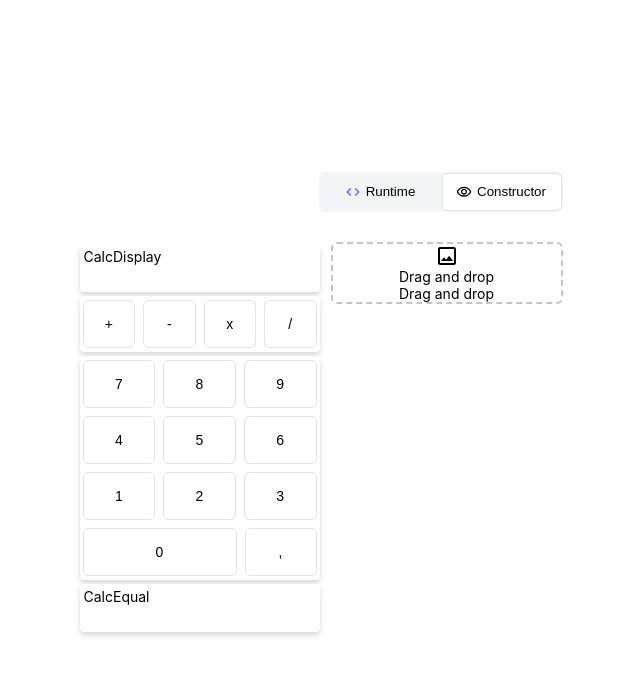
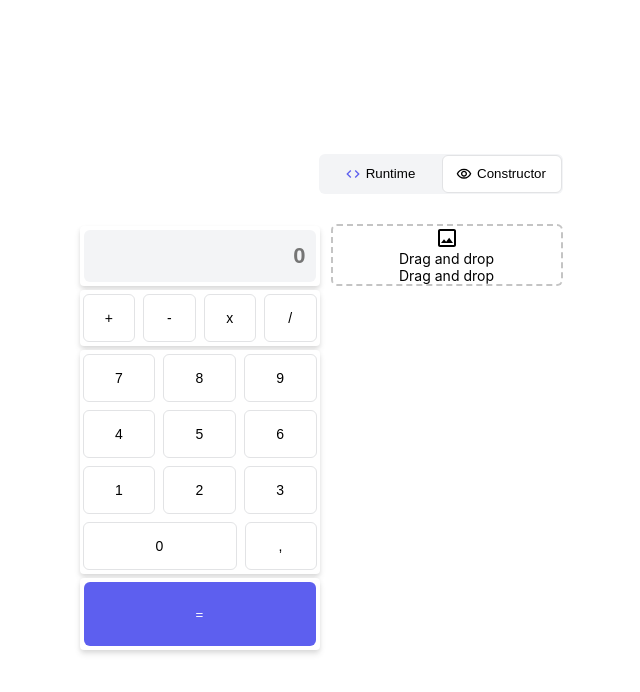
Before and after one commit to ailo21/dnd_calc, a React (Create React App) app: page / in a window 1280 px wide. Shown: the top 692 px of the page, without its empty margins (317-957 px from the left). Built offline with nearby package versions, Linux system fonts and the light colour scheme.

Commit message:
revision other component

```diff
--- a/src/App.css
+++ b/src/App.css
@@ -81,4 +81,50 @@ body {
   outline: 1px solid #5D5FEF;
   cursor: pointer;
 }
+.calc_partial_equal button {
+  width: 100%;
+  height: 64px;
+  background-color: #5D5FEF;
+  color: #fff;
+  border-radius: 6px;
+  border: 0;
+}
+.calc_partial_equal button:hover,
+.calc_partial_equal button:active {
+  background-color: #1c1eba;
+}
+.calc_partial_display {
+  display: flex;
+}
+.calc_partial_display input {
+  width: 100%;
+  text-align: right;
+  padding: 0 10px;
+  font-size: 22px;
+  font-weight: bold;
+  background-color: #F3F4F6;
+  border-radius: 6px;
+  height: 52px;
+  border: 0;
+}
+.calc_partial_display input:hover,
+.calc_partial_display input:active,
+.calc_partial_display input:focus,
+.calc_partial_display input:focus-visible {
+  outline: none;
+}
+.mode.mode__constructor .drag_columns .calc_partial {
+  position: relative;
+}
+.mode.mode__constructor .drag_columns .calc_partial:before {
+  content: '';
+  position: absolute;
+  top: 0;
+  right: 0;
+  bottom: 0;
+  left: 0;
+}
+.mode.mode__calculator .calc_partial {
+  box-shadow: none;
+}
 /*# sourceMappingURL=App.css.map */
--- a/src/App.less
+++ b/src/App.less
@@ -36,28 +36,30 @@ body {
   justify-content: center;
   align-items: center;
 
-  &.placeholder_active{
+  &.placeholder_active {
     background-color: lightblue;
   }
 
   transition: 1s;
 
-  .placeholder_img{
+  .placeholder_img {
     text-align: center;
   }
-  .placeholder_text{
-    div{
+
+  .placeholder_text {
+    div {
       text-align: center;
     }
   }
 }
-.calc_partial{
+
+.calc_partial {
   background: #FFFFFF;
   box-shadow: 0px 2px 4px rgba(0, 0, 0, 0.06), 0px 4px 6px rgba(0, 0, 0, 0.1);
   border-radius: 4px;
   padding: 4px;
-  margin-top:2px;
-  margin-bottom:2px;
+  margin-top: 2px;
+  margin-bottom: 2px;
   margin-left: -4px;
   margin-right: -4px;
   min-height: 40px;
@@ -69,17 +71,20 @@ body {
   justify-content: space-between;
   margin-left: -5px;
   margin-right: -5px;
-  &.row_with_point{
-    .num:first-child{
+
+  &.row_with_point {
+    .num:first-child {
       flex: 0 0 154px;
 
     }
   }
 }
-.row+.row{
+
+.row + .row {
   margin-top: 8px;
 }
-.num,.operation_item {
+
+.num, .operation_item {
   background: #FFFFFF;
   border: 1px solid #E2E3E5;
   font-size: 14px;
@@ -87,10 +92,65 @@ body {
   margin: 0 4px;
   height: 48px;
   border-radius: 6px;
-  &:hover{
+
+  &:hover {
     border: 1px solid #5D5FEF;
     outline: 1px solid #5D5FEF;
     cursor: pointer;
   }
 
 }
+.calc_partial_equal{
+  button{
+    width: 100%;
+    height: 64px;
+    background-color: #5D5FEF;
+    color: #fff;
+    border-radius: 6px;
+    border: 0;
+    &:hover,&:active{
+      background-color: #1c1eba;
+    }
+  }
+}
+.calc_partial_display{
+  display: flex;
+  input{
+    width: 100%;
+    text-align: right;
+    padding: 0 10px;
+    font-size: 22px;
+    font-weight: bold;
+    background-color: #F3F4F6;
+    border-radius: 6px;
+    height: 52px;
+    border: 0;
+    &:hover,&:active,&:focus,&:focus-visible{
+      outline: none;
+    }
+  }
+}
+.mode {
+  &.mode__constructor {
+    .drag_columns {
+      .calc_partial {
+        position: relative;
+
+        &:before {
+          content: '';
+          position: absolute;
+          top:0;
+          right: 0;
+          bottom: 0;
+          left: 0;
+        }
+      }
+    }
+  }
+
+  &.mode__calculator {
+    .calc_partial{
+      box-shadow: none;
+    }
+  }
+}
--- a/src/features/Calculator/CalculatorSlice.tsx
+++ b/src/features/Calculator/CalculatorSlice.tsx
@@ -1,13 +1,15 @@
 import React from 'react';
 import { createSlice, PayloadAction } from '@reduxjs/toolkit';
-import { CalcPartial, ColumnProps } from './model/CalcPartial';
+import { CalcPartial } from './model/CalcPartial';
 import CalcEqual from './components/CalcEqual';
 import CalcNumbers from './components/CalcNumbers';
 import CalcDisplay from './components/CalcDisplay';
 import { RootState } from '../../app/store';
 import CalcOperations from './components/CalcOperations';
+import { DisplayProp } from './model/DisplayProp';
+import { OperationEnum } from './model/OperationEnum';
 
-const ComponentList : CalcPartial[] = [
+const ComponentList: CalcPartial[] = [
   {
     sort: 1,
     component: <CalcDisplay />,
@@ -27,23 +29,24 @@ const ComponentList : CalcPartial[] = [
 ];
 
 export interface CalculatorState {
-  isEditMode : boolean,
-  structure : PropCalc
+  isEditMode: boolean,
+  structure: PropCalc,
+  display: DisplayProp
 }
 
 export interface PropCalcItem {
-  id : string,
-  list : CalcPartial[]
+  id: string,
+  list: CalcPartial[]
 }
 
 export interface PropCalc {
-  [index : string] : any,
+  [index: string]: any,
 
-  arialSource : PropCalcItem,
-  arialTarget : PropCalcItem,
+  arialSource: PropCalcItem,
+  arialTarget: PropCalcItem,
 }
 
-const initialState : CalculatorState = {
+const initialState: CalculatorState = {
   isEditMode: true,
   structure: {
     arialSource: {
@@ -55,6 +58,13 @@ const initialState : CalculatorState = {
       list: [],
     },
   },
+  display: {
+    operand1: undefined,
+    operand2: undefined,
+    operation: undefined,
+    compute: undefined,
+    isComputedRes: false,
+  } as DisplayProp,
 };
 export const calculatorSlice = createSlice({
   name: 'calculator',
@@ -63,7 +73,30 @@ export const calculatorSlice = createSlice({
     toggleEditMode: (state) => {
       state.isEditMode = !state.isEditMode;
     },
-    changeStructure: (state, action : PayloadAction<PropCalc>) => {
+    computedResult: (state) => {
+      let result: number = 0;
+      const operand1 = state.display.operand1!;
+      const operand2 = state.display.operand2!;
+      switch (state.display.operation) {
+        case OperationEnum.fold:
+          result = Number(operand1) + Number(operand2);
+          break;
+        case OperationEnum.subtract:
+          result = Number(operand1) - Number(operand2);
+          break;
+        case OperationEnum.multiply:
+          result = Number(operand1) * Number(operand2);
+          break;
+        case OperationEnum.division:
+          result = Number(operand1) / Number(operand2);
+          break;
+        default:
+          break;
+      }
+      state.display.compute = result;
+      state.display.isComputedRes = true;
+    },
+    changeStructure: (state, action: PayloadAction<PropCalc>) => {
       for (const [key] of Object.entries(action.payload)) {
         state.structure[key].list = action.payload[key].list;
       }
@@ -72,10 +105,23 @@ export const calculatorSlice = createSlice({
 });
 export const {
   toggleEditMode,
+  computedResult,
   changeStructure,
 } = calculatorSlice.actions;
 
-export const selectStructure = (state : RootState) => state.calculator.structure;
-export const selectEditMode = (state : RootState) => state.calculator.isEditMode;
+export const selectStructure = (state: RootState) => state.calculator.structure;
+export const selectEditMode = (state: RootState) => state.calculator.isEditMode;
+
+export const selectDisplay = (state: RootState) => {
+  let value: string;
+  if (state.calculator.display.compute === undefined) {
+    value = String(state.calculator.display.operand1 ?? '');
+    value += String(state.calculator.display.operation ?? '');
+    value += String(state.calculator.display.operand2 ?? '');
+  } else {
+    value = state.calculator.display.compute.toString();
+  }
+  return value;
+};
 
 export default calculatorSlice.reducer;
--- a/src/features/Calculator/components/CalcDisplay.tsx
+++ b/src/features/Calculator/components/CalcDisplay.tsx
@@ -1,9 +1,14 @@
 import React, { FC } from 'react';
+import { selectDisplay } from '../CalculatorSlice';
+import { useAppSelector } from '../../../app/hooks';
 
-const CalcDisplay:FC = () => (
-  <div className="calc_partial">
-    CalcDisplay
-  </div>
-);
+const CalcDisplay: FC = () => {
+  const displayValue = useAppSelector(selectDisplay);
+  return (
+    <div className="calc_partial calc_partial_display">
+      <input readOnly value={displayValue} className="display" type="text" placeholder="0" />
+    </div>
+  );
+};
 
 export default CalcDisplay;
--- a/src/features/Calculator/components/CalcEqual.tsx
+++ b/src/features/Calculator/components/CalcEqual.tsx
@@ -1,9 +1,23 @@
 import React from 'react';
+import { useAppDispatch } from '../../../app/hooks';
+import { computedResult } from '../CalculatorSlice';
 
-const CalcEqual = () => (
-  <div className="calc_partial">
-    CalcEqual
-  </div>
-);
+const CalcEqual = () => {
+  const dispatch = useAppDispatch();
+  const clickHandlerResult = () => {
+    dispatch(computedResult());
+  };
+  return (
+    <div className="calc_partial calc_partial_equal">
+      <button
+        className="operation"
+        onClick={ () => clickHandlerResult() }
+        type="button"
+      >
+        =
+      </button>
+    </div>
+  );
+};
 
 export default CalcEqual;
--- /dev/null
+++ b/src/features/Calculator/model/DisplayProp.ts
@@ -0,0 +1,9 @@
+import { OperationEnum } from './OperationEnum';
+
+export type DisplayProp = {
+  operand1: string | undefined,
+  operand2: string | undefined,
+  operation: OperationEnum | undefined,
+  compute: number | undefined,
+  isComputedRes: boolean
+};
```
Also changed, not shown: 1 other file (tests, documents, lock files or other folders).
